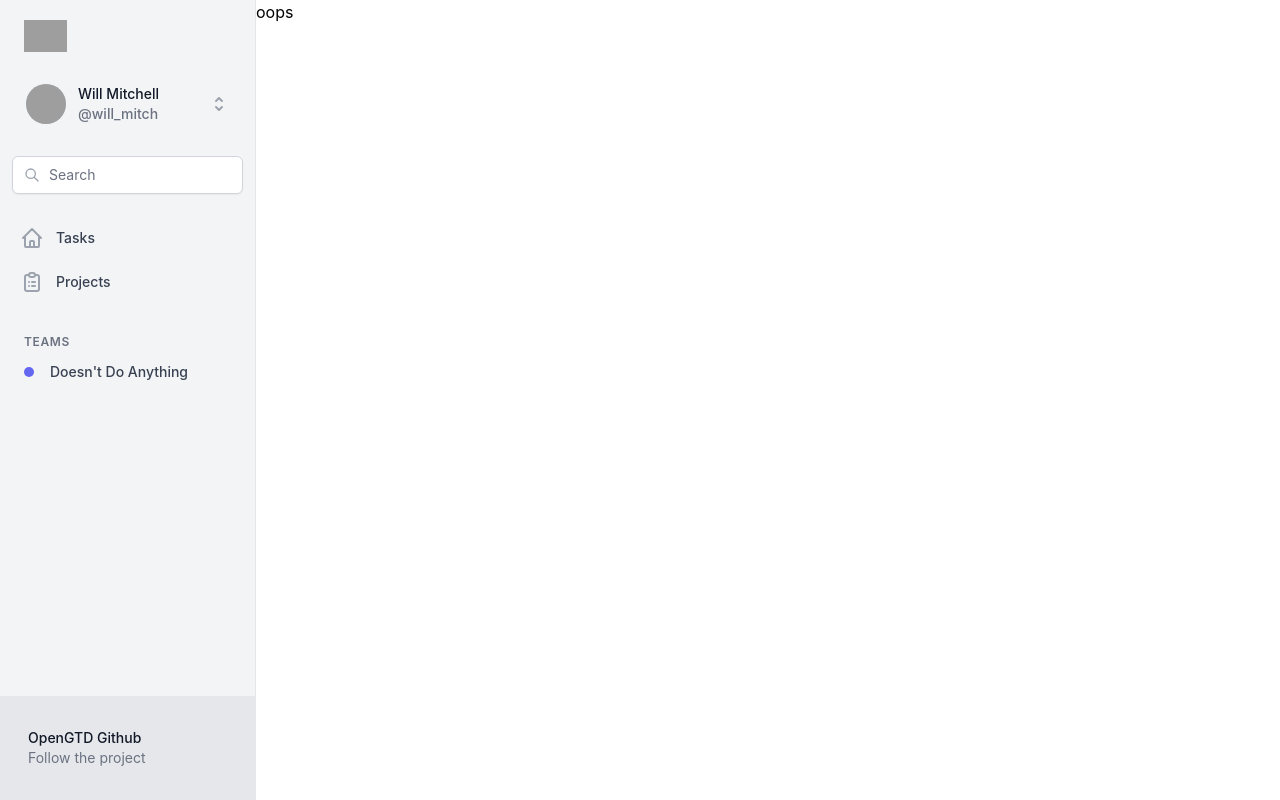
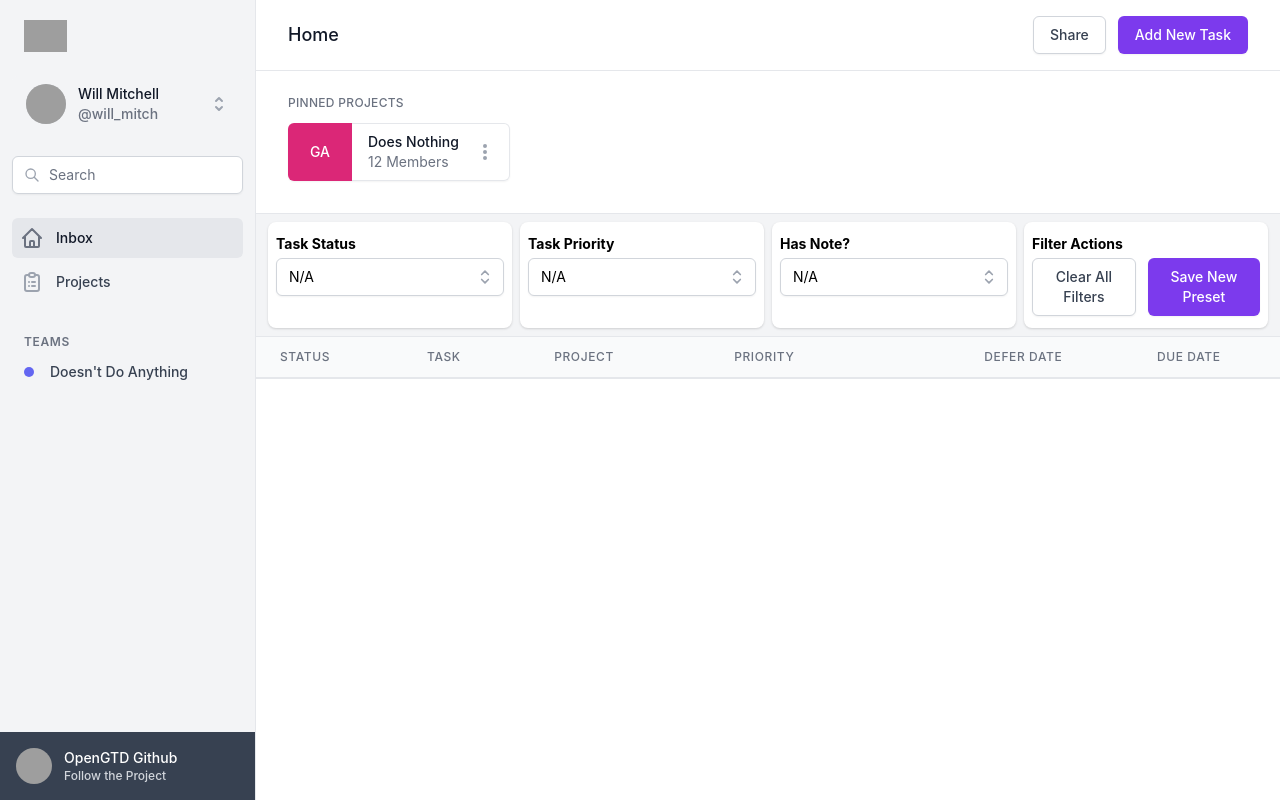
Before and after one commit to ChangedNameTo/open-gtd, a React (Create React App) app: page /open-gtd/inbox in a window 1280 px wide. Built offline with nearby package versions, Linux system fonts and the light colour scheme; grey boxes are pictures that could not be loaded; what tailwindcss-font-inter would draw is missing.

Commit message:
In-project task addition automatically adds it to a project

```diff
--- a/src/App.tsx
+++ b/src/App.tsx
@@ -11,7 +11,7 @@ export default function Example() {
 
   return (
     <Switch>
-      <Route exact path="/">
+      <Route exact path="/inbox">
         {TaskUI(sidebarOpen, setSidebarOpen)}
       </Route>
       <Route exact path="/projects">
--- a/src/Components/Footer.tsx
+++ /dev/null
@@ -1,34 +0,0 @@
-import { IconName } from "@fortawesome/free-brands-svg-icons";
-import { FontAwesomeIcon } from "@fortawesome/react-fontawesome";
-
-/**
- * Returns the footer component
- * @return {FunctionComponent}
- */
-function footer() {
-  const followLink = (link: string) => {
-    window.open(link);
-  };
-
-  const socialLink = (text: IconName, link: string) => {
-    return (
-      <div className="grid justify-items-center px-4">
-        <button
-          className="text-white rounded border-2 border-white hover:bg-white hover:text-gray-800 px-2 py-1 focus:outline-none"
-          onClick={() => followLink(link)}
-        >
-          <FontAwesomeIcon size="3x" icon={["fab", text]} />
-        </button>
-      </div>
-    );
-  };
-
-  return (
-    <div className="w-full bg-gray-800 divide-x flex flex-row justify-center py-2">
-      {socialLink("github-square", "https://github.com/ChangedNameTo/open-gtd")}
-      {socialLink("linkedin", "")}
-    </div>
-  );
-}
-
-export default footer;
--- a/src/Components/ProjectUI/ProjectList/ProjectList.tsx
+++ b/src/Components/ProjectUI/ProjectList/ProjectList.tsx
@@ -4,12 +4,11 @@ import { getTasks } from "../../TaskUI/TaskList/TaskListSlice";
 import TinyProject from "../Project/TinyProject";
 import { getProjects } from "./ProjectListSlice";
 import Task from "../../TaskUI/Task/Task";
-import { useRouteMatch, Link } from "react-router-dom";
+import { Link } from "react-router-dom";
 
 function ProjectList() {
   const projectList = useSelector(getProjects);
   const taskList = useSelector(getTasks);
-  const match = useRouteMatch();
 
   const getTaskById = (taskId: string) => taskList.byId[taskId];
 
--- a/src/Components/Sidebars/Sidebar.tsx
+++ b/src/Components/Sidebars/Sidebar.tsx
@@ -21,17 +21,23 @@ const teams = [
  * @return {FunctionComponent}
  */
 function Sidebar(sidebarOpen: boolean, setSidebarOpen: Function) {
-  const currentURL = useLocation();
+  const currentURL = useLocation().pathname;
+  const section = currentURL ? currentURL.split("/")[1] : null;
 
-  const isActive = (href: string) => currentURL.pathname === href;
+  const isActive = (href: string) => section === href;
 
   const navigation = [
-    { name: "Tasks", href: "/", icon: HomeIcon, current: isActive("/") },
+    {
+      name: "Inbox",
+      href: "/inbox",
+      icon: HomeIcon,
+      current: isActive("inbox"),
+    },
     {
       name: "Projects",
       href: "/projects",
       icon: ClipboardListIcon,
-      current: isActive("/projects"),
+      current: isActive("projects"),
     },
   ];
 
@@ -135,17 +141,29 @@ function Sidebar(sidebarOpen: boolean, setSidebarOpen: Function) {
             </div>
           </nav>
         </div>
-        <div className="flex-shrink-0 flex bg-gray-200 p-4">
-          <ul className="divide">
-            <li key={1} className="py-4 flex">
+        <div className="flex-shrink-0 bg-gray-700 p-4 divide-y">
+          <a
+            href="https://github.com/ChangedNameTo/open-gtd"
+            className="flex-shrink-0 w-full group block"
+            target="_blank"
+            rel="noreferrer"
+          >
+            <div className="flex items-center">
+              <div>
+                <img
+                  className="inline-block h-9 w-9 rounded-full"
+                  src="https://github.githubassets.com/images/modules/logos_page/GitHub-Mark.png"
+                  alt=""
+                />
+              </div>
               <div className="ml-3">
-                <p className="text-sm font-medium text-gray-900">
-                  OpenGTD Github
+                <p className="text-sm font-medium text-white">OpenGTD Github</p>
+                <p className="text-xs font-medium text-gray-300 group-hover:text-gray-200">
+                  Follow the Project
                 </p>
-                <p className="text-sm text-gray-500">Follow the project</p>
               </div>
-            </li>
-          </ul>
+            </div>
+          </a>
         </div>
       </div>
     </div>
--- a/src/Components/TaskUI/TaskList/TaskList.tsx
+++ b/src/Components/TaskUI/TaskList/TaskList.tsx
@@ -83,18 +83,18 @@ function TaskList(projectId: string | null) {
 
   return (
     <Fragment>
-      {/* Projects list (only on smallest breakpoint) */}
+      {/* Task list (only on smallest breakpoint) */}
       <div className="mt-10 sm:hidden">
         <div className="px-4 sm:px-6">
           <h2 className="text-gray-500 text-xs font-medium uppercase tracking-wide">
-            Projects
+            Tasks
           </h2>
         </div>
         <ul className="mt-3 border-t border-gray-200 divide-y divide-gray-100">
           {buildTinyTaskList()}
         </ul>
       </div>
-      {/* Projects table (small breakpoint and up) */}
+      {/* Task table (small breakpoint and up) */}
       <div className="hidden sm:block">
         <div className="align-middle inline-block min-w-full border-b border-gray-200">
           <table className="min-w-full" id="taskList">
--- a/src/Components/TaskUI/TaskList/TaskListSlice.ts
+++ b/src/Components/TaskUI/TaskList/TaskListSlice.ts
@@ -16,16 +16,19 @@ export const taskListSlice = createSlice({
   name: "tasks",
   initialState,
   reducers: {
-    addTask: (state: TaskList, action: PayloadAction<string>) => {
+    addTask: (state: TaskList, action: PayloadAction<any>) => {
       // Do not add task if the field is empty
-      if (action.payload === "") {
+      if (action.payload.task === "") {
         return;
       }
 
       const newTaskId = String(state.taskList.allIds.length);
+      const newTaskProject = action.payload.project
+        ? action.payload.project
+        : null;
 
       state.taskList.byId[newTaskId] = {
-        task: action.payload,
+        task: action.payload.task,
 
         note: "",
 
@@ -36,7 +39,7 @@ export const taskListSlice = createSlice({
         dueDate: null,
         deferDate: null,
 
-        project: null,
+        project: newTaskProject,
 
         created: Date.now(),
         modified: Date.now(),
--- a/src/Components/TaskUI/TasksHeader/AddNewTask/AddNewTask.tsx
+++ b/src/Components/TaskUI/TasksHeader/AddNewTask/AddNewTask.tsx
@@ -9,13 +9,13 @@ import { useAppDispatch } from "../../../../hooks";
  * Returns the AddNewTask Button, and the input it controls
  * @return {FunctionComponent}
  */
-function AddNewTask() {
+function AddNewTask(projectId: string | null) {
   const [taskText, setTaskText] = useState("");
 
   const dispatch = useAppDispatch();
 
   const createNewTask = () => {
-    dispatch(addTask(taskText.trim()));
+    dispatch(addTask({ task: taskText.trim(), project: projectId }));
     setTaskText("");
   };
 
--- a/src/Components/TaskUI/TasksHeader/TasksHeader.tsx
+++ b/src/Components/TaskUI/TasksHeader/TasksHeader.tsx
@@ -21,7 +21,7 @@ function TaskHeader(projectId: string | null) {
         >
           Share
         </button>
-        {AddNewTask()}
+        {AddNewTask(projectId)}
       </div>
     </div>
   );
```
